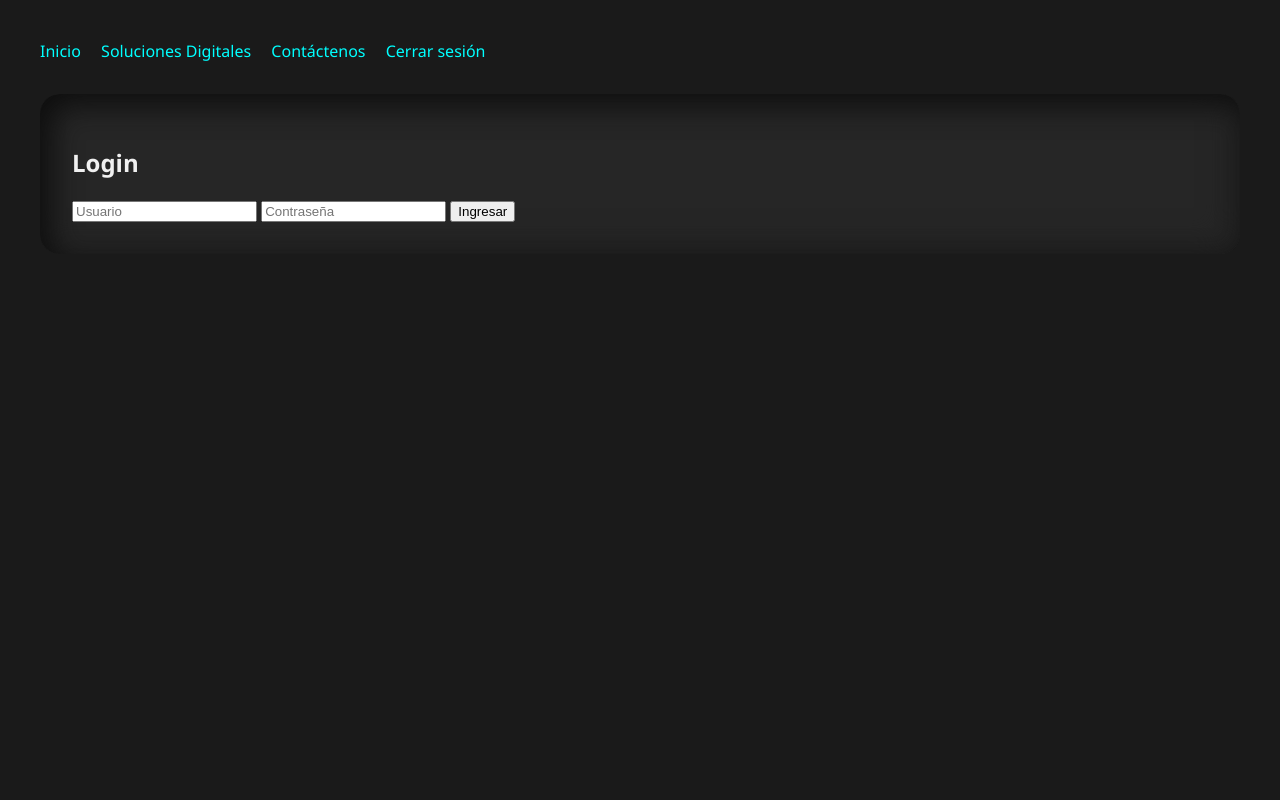
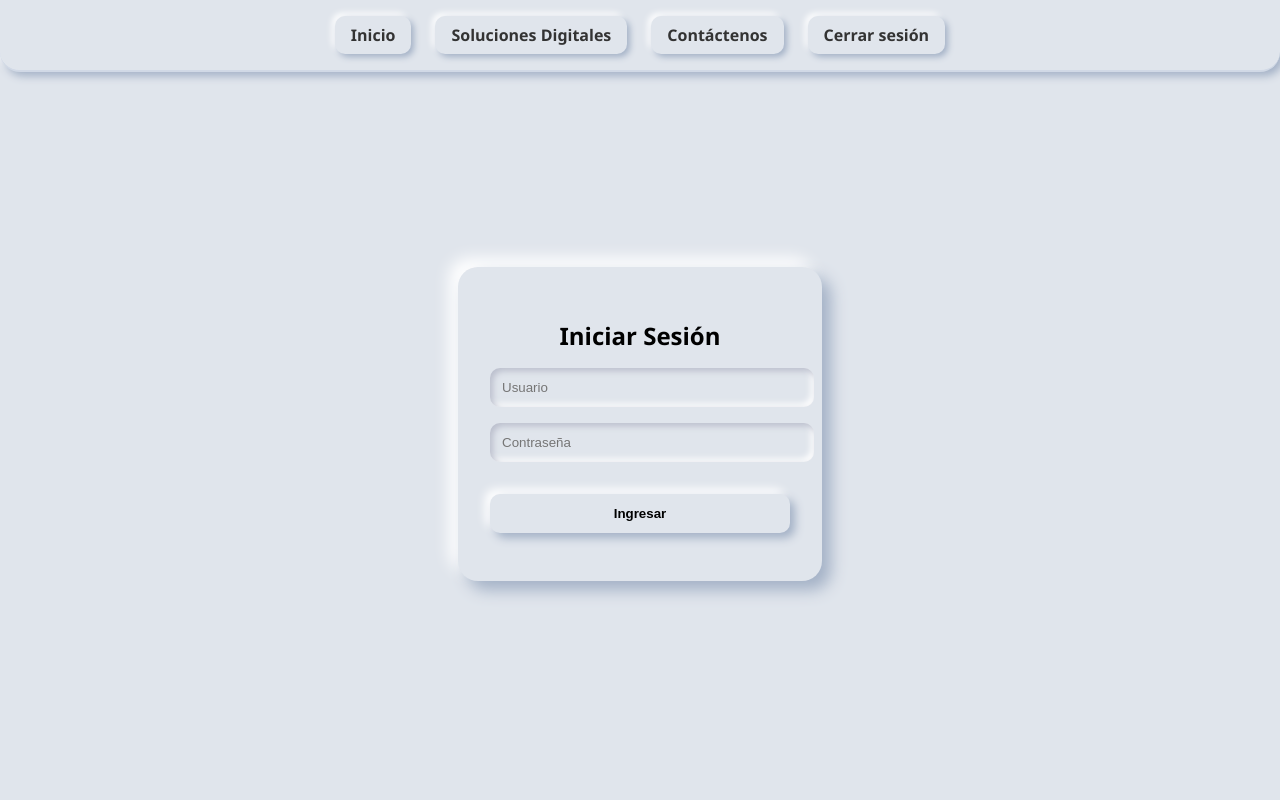
Before and after one commit to LuisLopz28/PowerUp, a Flask app: page /login in a window 1280 px wide. Run offline with Flask 3, Linux system fonts and the light colour scheme; the visitor is signed in with stand-in values (Sample User, id 1).

Commit message:
Actualizacion1212

```diff
--- a/app/__init__.py
+++ b/app/__init__.py
@@ -9,7 +9,11 @@ def create_app():
     login_manager = LoginManager()
     login_manager.login_view = "auth.login"
     login_manager.init_app(app)
-    login_manager.user_loader(load_user)
+
+    # REGISTRAMOS EL CARGADOR DE USUARIOS CORRECTAMENTE COMO DECORADOR
+    @login_manager.user_loader
+    def user_loader(user_id):
+        return load_user(user_id)
 
     from app.routes.auth import auth_bp
     from app.routes.main import main_bp
--- a/app/routes/auth.py
+++ b/app/routes/auth.py
@@ -1,4 +1,4 @@
-from flask import Blueprint, render_template, request, redirect, url_for
+from flask import Blueprint, render_template, request, redirect, url_for, flash
 from flask_login import login_user, logout_user, login_required
 from app.services.auth import authenticate
 
@@ -7,14 +7,26 @@ auth_bp = Blueprint("auth", __name__)
 @auth_bp.route("/login", methods=["GET", "POST"])
 def login():
     if request.method == "POST":
-        user = authenticate(request.form["username"], request.form["password"])
+        username = request.form.get("username")
+        password = request.form.get("password")
+
+        if not username or not password:
+            flash("Por favor, completa todos los campos.", "warning")
+            return render_template("login.html")
+
+        user = authenticate(username, password)
         if user:
             login_user(user)
             return redirect(url_for("main.index"))
+        else:
+            flash("Usuario o contraseña incorrectos.", "danger")
+            return render_template("login.html")
+
     return render_template("login.html")
 
 @auth_bp.route("/logout")
 @login_required
 def logout():
     logout_user()
+    flash("Sesión cerrada correctamente.", "info")
     return redirect(url_for("auth.login"))
--- a/app/static/css/style.css
+++ b/app/static/css/style.css
@@ -1,20 +1,115 @@
+/* General */
 body {
-  background: #1a1a1a;
-  color: #f0f0f0;
+  background: #e0e5ec;
   font-family: 'Segoe UI', sans-serif;
-  padding: 2rem;
+  margin: 0;
+  padding: 0;
+  min-height: 100vh;
 }
 
-nav a {
-  color: #00ffff;
-  margin-right: 1rem;
-  text-decoration: none;
+/* NavBar */
+.navbar {
+  background: #e0e5ec;
+  padding: 1rem 2rem;
+  box-shadow: 4px 4px 8px #a3b1c6,
+              -4px -4px 8px #ffffff;
+  display: flex;
+  gap: 1.5rem;
+  align-items: center;
+  justify-content: center;
+  border-bottom: 2px solid #d1d9e6;
+  border-radius: 0 0 20px 20px;
 }
 
-main {
-  margin-top: 2rem;
-  background: rgba(255,255,255,0.05);
+.navbar a {
+  text-decoration: none;
+  color: #333;
+  font-weight: 600;
+  padding: 0.5rem 1rem;
+  border-radius: 10px;
+  background: #e0e5ec;
+  box-shadow: 3px 3px 6px #a3b1c6,
+              -3px -3px 6px #ffffff;
+  transition: all 0.2s ease;
+}
+
+.navbar a:hover {
+  background: #d1d9e6;
+}
+
+/* Login Page */
+.main-content {
+  display: flex;
+  justify-content: center;
+  align-items: center;
+  padding: 2rem;
+  min-height: 80vh;
+}
+
+.login-container {
+  background: #e0e5ec;
+  padding: 2rem;
   border-radius: 20px;
-  padding: 2rem;
-  box-shadow: inset 10px 10px 30px #0e0e0e, inset -10px -10px 30px #222;
+  box-shadow: 9px 9px 16px #a3b1c6,
+              -9px -9px 16px #ffffff;
+  width: 300px;
 }
+
+.login-container h2 {
+  text-align: center;
+  margin-bottom: 1rem;
+}
+
+.login-form .form-group {
+  margin-bottom: 1rem;
+}
+
+.login-form input {
+  width: 100%;
+  padding: 0.75rem;
+  border: none;
+  border-radius: 10px;
+  box-shadow: inset 3px 3px 6px #babecc,
+              inset -3px -3px 6px #ffffff;
+  background: #e0e5ec;
+}
+
+.login-form button {
+  width: 100%;
+  padding: 0.75rem;
+  border: none;
+  border-radius: 10px;
+  background: #e0e5ec;
+  box-shadow: 5px 5px 10px #a3b1c6,
+              -5px -5px 10px #ffffff;
+  cursor: pointer;
+  font-weight: bold;
+  margin-top: 1rem;
+}
+
+.login-form button:hover {
+  background-color: #d1d9e6;
+}
+
+/* Alerts */
+.alert {
+  padding: 0.75rem;
+  margin-bottom: 1rem;
+  border-radius: 8px;
+  text-align: center;
+}
+
+.alert-danger {
+  background-color: #ffccd5;
+  color: #a7001f;
+}
+
+.alert-warning {
+  background-color: #fff3cd;
+  color: #856404;
+}
+
+.alert-info {
+  background-color: #cce5ff;
+  color: #004085;
+}
--- a/app/templates/layout.html
+++ b/app/templates/layout.html
@@ -3,16 +3,20 @@
 <head>
   <meta charset="utf-8">
   <title>PowerUp</title>
+  <meta name="viewport" content="width=device-width, initial-scale=1.0">
   <link rel="stylesheet" href="{{ url_for('static', filename='css/style.css') }}">
 </head>
 <body>
-  <nav>
+  <nav class="navbar">
     <a href="{{ url_for('main.index') }}">Inicio</a>
     <a href="{{ url_for('soluciones.limpieza') }}">Soluciones Digitales</a>
     <a href="{{ url_for('main.contacto') }}">Contáctenos</a>
-    <a href="{{ url_for('auth.logout') }}">Cerrar sesión</a>
+    {% if current_user.is_authenticated %}
+      <a href="{{ url_for('auth.logout') }}">Cerrar sesión</a>
+    {% endif %}
   </nav>
-  <main>
+
+  <main class="main-content">
     {% block content %}{% endblock %}
   </main>
 </body>
--- a/app/templates/login.html
+++ b/app/templates/login.html
@@ -1,9 +1,26 @@
 {% extends 'layout.html' %}
 {% block content %}
-<h2>Login</h2>
-<form method="POST">
-  <input type="text" name="username" placeholder="Usuario">
-  <input type="password" name="password" placeholder="Contraseña">
-  <button type="submit">Ingresar</button>
-</form>
+<div class="login-container">
+  <h2>Iniciar Sesión</h2>
+
+  {% with messages = get_flashed_messages(with_categories=true) %}
+    {% if messages %}
+      {% for category, message in messages %}
+        <div class="alert alert-{{ category }}">{{ message }}</div>
+      {% endfor %}
+    {% endif %}
+  {% endwith %}
+
+  <form method="POST" class="login-form">
+    <div class="form-group">
+      <input type="text" name="username" placeholder="Usuario" required autocomplete="username">
+    </div>
+    <div class="form-group">
+      <input type="password" name="password" placeholder="Contraseña" required autocomplete="current-password">
+    </div>
+    <div class="form-group">
+      <button type="submit">Ingresar</button>
+    </div>
+  </form>
+</div>
 {% endblock %}
```
